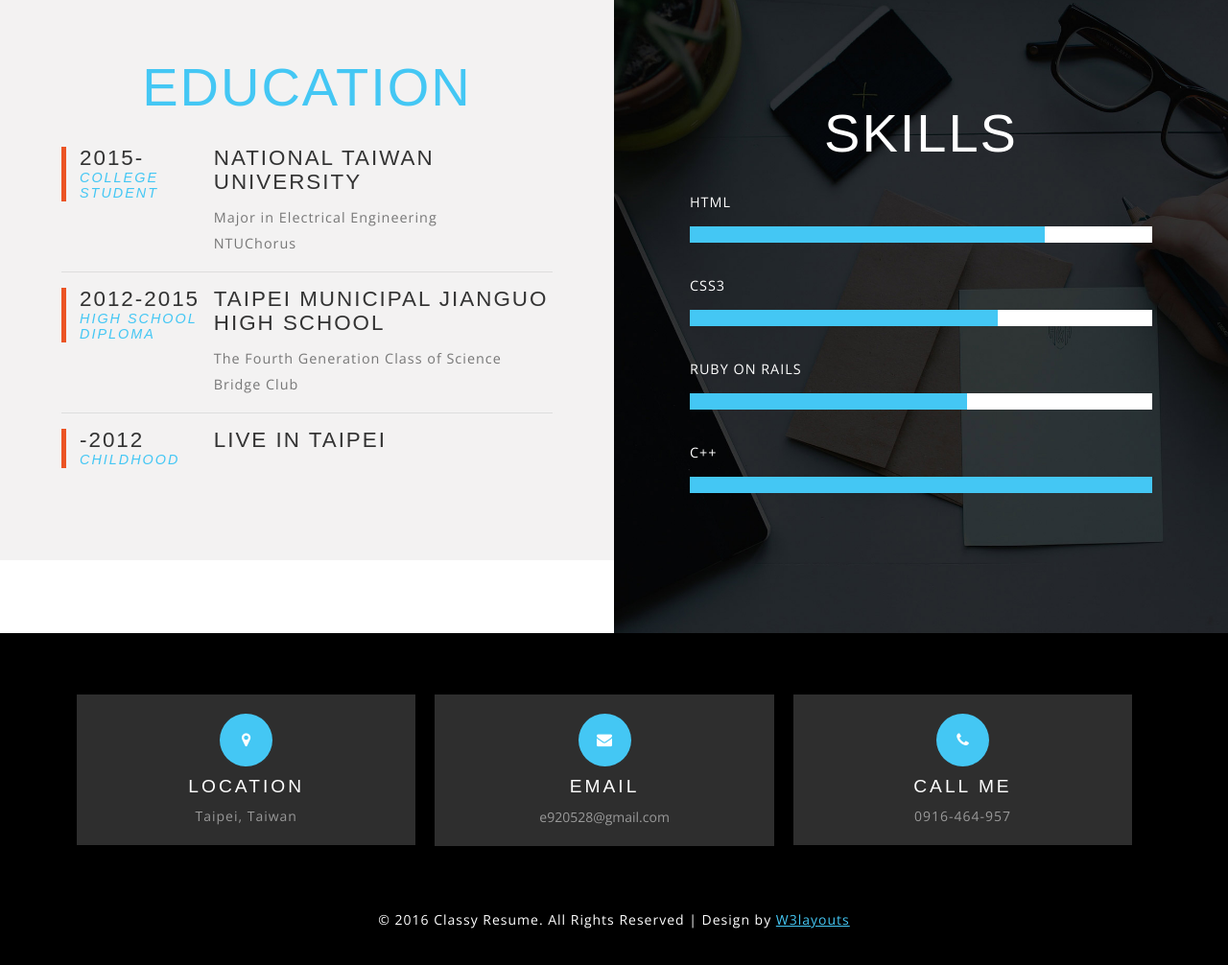
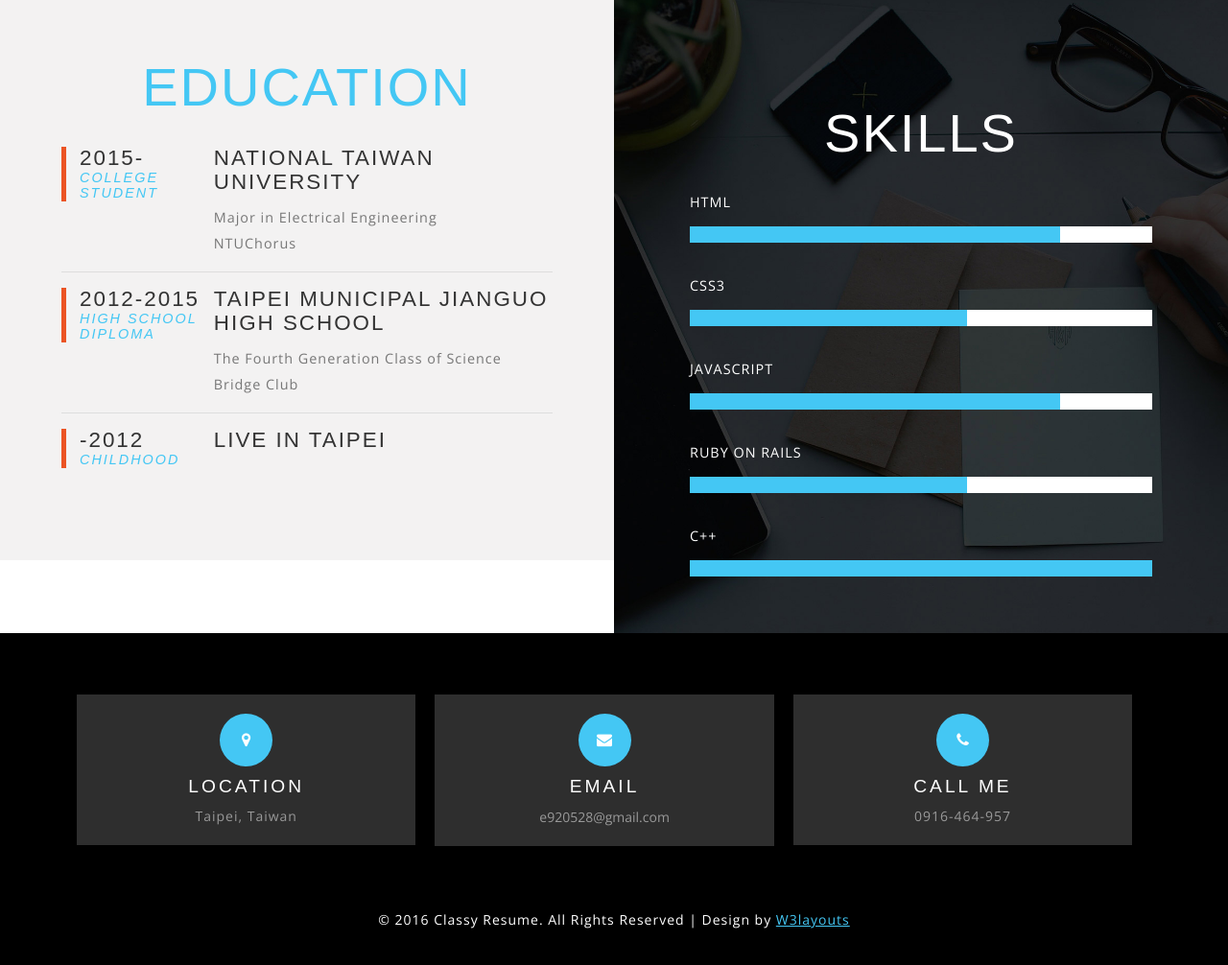
Before and after one commit to e920528/e920528.github.io, a plain HTML site: page index.html in a window 1280 px wide. Shown: the part 1389-2395 px from the top of the page at 96% size. Drawn offline with nearby package versions, Linux system fonts and the light colour scheme; files whose address does not match are found by name; a web font is replaced by a local one.

Commit message:
Update index.html

```diff
--- a/index.html
+++ b/index.html
@@ -175,10 +175,11 @@ License URL: http://creativecommons.org/licenses/by/3.0/
 			<h3 class="w3l_head two">Skills</h3>
 			<div class="skill-agile">
 				<div class="bar_group">
-				<div class="bar_group__bar thin elastic" label="HTML" value="230"></div>
-				<div class="bar_group__bar thin elastic" label="Css3" value="200"></div>
-				<div class="bar_group__bar thin elastic" label="Ruby on Rails" value="180"></div>
-				<div class="bar_group__bar thin elastic" label="C++" value="300"></div>
+				<div class="bar_group__bar thin elastic" label="HTML" value="80"></div>
+				<div class="bar_group__bar thin elastic" label="Css3" value="60"></div>
+				<div class="bar_group__bar thin elastic" label="JavaScript" value="80"></div>
+				<div class="bar_group__bar thin elastic" label="Ruby on Rails" value="60"></div>
+				<div class="bar_group__bar thin elastic" label="C++" value="100"></div>
 			</div>
 		</div>
 	</div>
```
